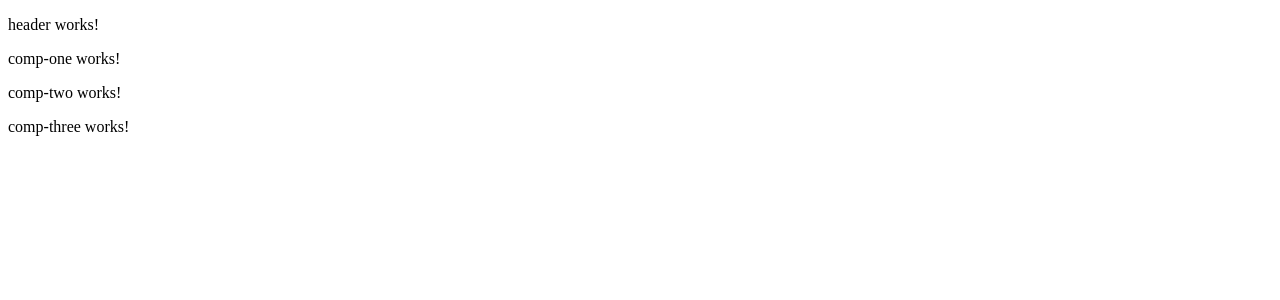
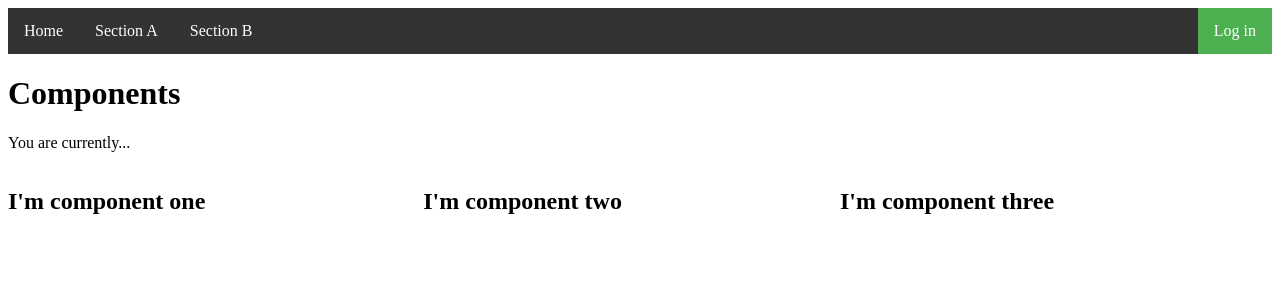
Before and after one commit to semagarcia/rxjs-entendiendo-la-reactividad-en-js, an Angular app in the folder authorization/: page / in a window 1280 px wide. Shown: the top 300 px of the page. Built offline with nearby package versions, Linux system fonts and the light colour scheme.

Commit message:
Prepare basic content

```diff
--- a/authorization/src/app/app.component.css
+++ b/authorization/src/app/app.component.css
@@ -0,0 +1,18 @@
+.navbar {
+  background-color: red;
+  width: 100%;
+}
+
+.container {
+  display: flex;
+  flex-direction: row;
+  width: 100%;
+}
+
+.container .row {
+
+}
+
+.container .column-component {
+  flex-grow: 1;
+}
--- a/authorization/src/app/app.component.html
+++ b/authorization/src/app/app.component.html
@@ -1,16 +1,24 @@
 <div class="navbar">
   <demo-header></demo-header>
 </div>
-<div class="container">
+
+<div class="">
   <div class="row">
-    <div class="col-md-4">
-      <demo-comp-one></demo-comp-one>
-    </div>
-    <div class="col-md-4">
-      <demo-comp-two></demo-comp-two>
-    </div>
-    <div class="col-md-4">
-      <demo-comp-three></demo-comp-three>
-    </div>
+    <h1>Components</h1>
+  </div>
+  <div class="row">
+    <p>You are currently...</p>
   </div>
 </div>
+
+<div class="container">
+  <div class="column-component">
+    <demo-comp-one></demo-comp-one>
+  </div>
+  <div class="column-component">
+    <demo-comp-two></demo-comp-two>
+  </div>
+  <div class="column-component">
+    <demo-comp-three></demo-comp-three>
+  </div>
+</div>
--- a/authorization/src/app/comp-one/comp-one.component.html
+++ b/authorization/src/app/comp-one/comp-one.component.html
@@ -1,3 +1 @@
-<p>
-  comp-one works!
-</p>
+<h2>I'm component one</h2>
--- a/authorization/src/app/comp-three/comp-three.component.html
+++ b/authorization/src/app/comp-three/comp-three.component.html
@@ -1,3 +1 @@
-<p>
-  comp-three works!
-</p>
+<h2>I'm component three</h2>
--- a/authorization/src/app/comp-two/comp-two.component.html
+++ b/authorization/src/app/comp-two/comp-two.component.html
@@ -1,3 +1 @@
-<p>
-  comp-two works!
-</p>
+<h2>I'm component two</h2>
--- a/authorization/src/app/header/header.component.css
+++ b/authorization/src/app/header/header.component.css
@@ -0,0 +1,27 @@
+ul {
+    list-style-type: none;
+    margin: 0;
+    padding: 0;
+    overflow: hidden;
+    background-color: #333;
+}
+
+li {
+    float: left;
+}
+
+li a {
+    display: block;
+    color: white;
+    text-align: center;
+    padding: 14px 16px;
+    text-decoration: none;
+}
+
+li a:hover:not(.active) {
+    background-color: #111;
+}
+
+.active {
+    background-color: #4CAF50;
+}
--- a/authorization/src/app/header/header.component.html
+++ b/authorization/src/app/header/header.component.html
@@ -1,3 +1,16 @@
-<p>
-  header works!
-</p>
+<div>
+  <ul>
+    <li><a href="#">Home</a></li>
+    <li><a href="#">Section A</a></li>
+    <li><a href="#">Section B</a></li>
+    <li style="float:right" (click)="loginLogout()">
+      <div *ngIf="loginStatus;then loggedIn else loggedOut"></div>
+      <ng-template #loggedIn>
+        <a class="active" href="#">Log out</a>
+      </ng-template>
+      <ng-template #loggedOut>
+        <a class="active" href="#">Log in</a>
+      </ng-template>
+    </li>
+  </ul>
+</div>
--- a/authorization/src/app/header/header.component.ts
+++ b/authorization/src/app/header/header.component.ts
@@ -8,9 +8,16 @@ import { Component, OnInit, ViewEncapsulation } from '@angular/core';
 })
 export class HeaderComponent implements OnInit {
 
+  loginStatus: boolean;
+
   constructor() { }
 
   ngOnInit() {
+    this.loginStatus = false;
+  }
+
+  loginLogout() {
+    this.loginStatus = !this.loginStatus;
   }
 
 }
```
